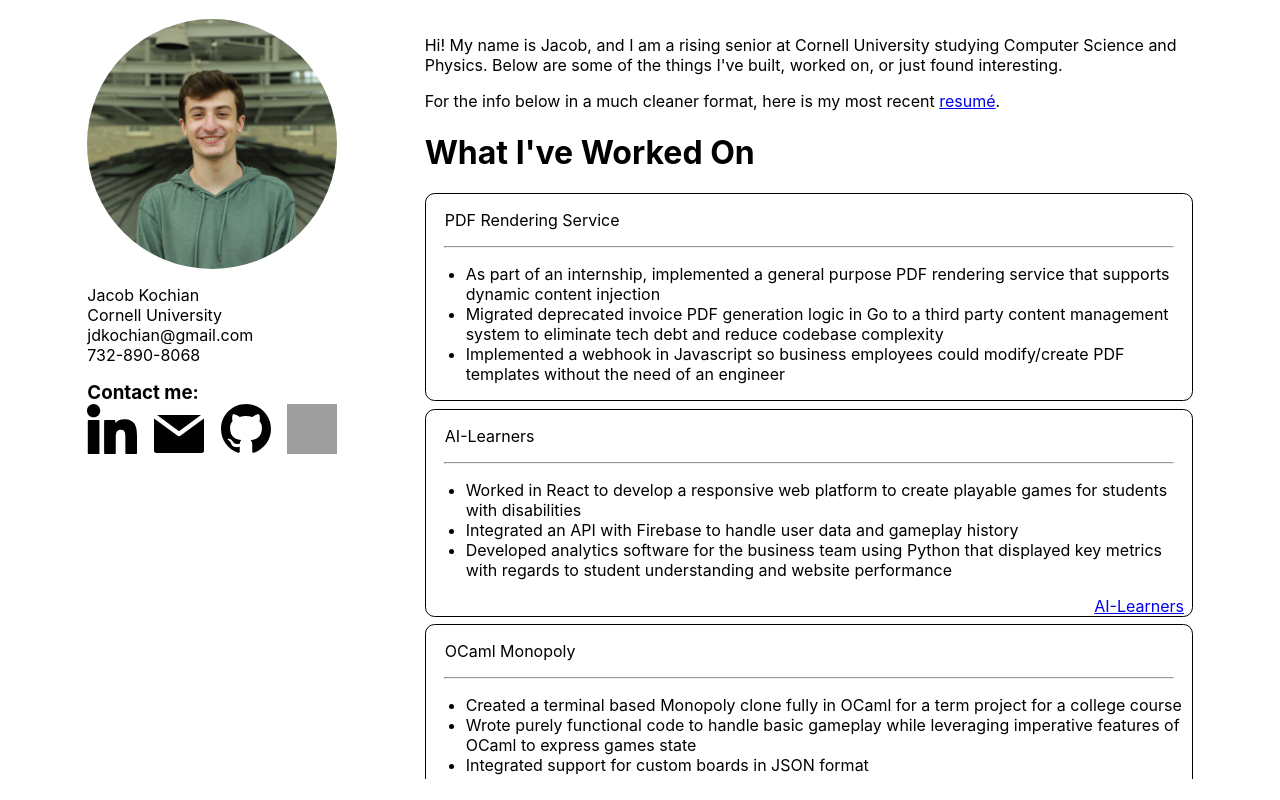
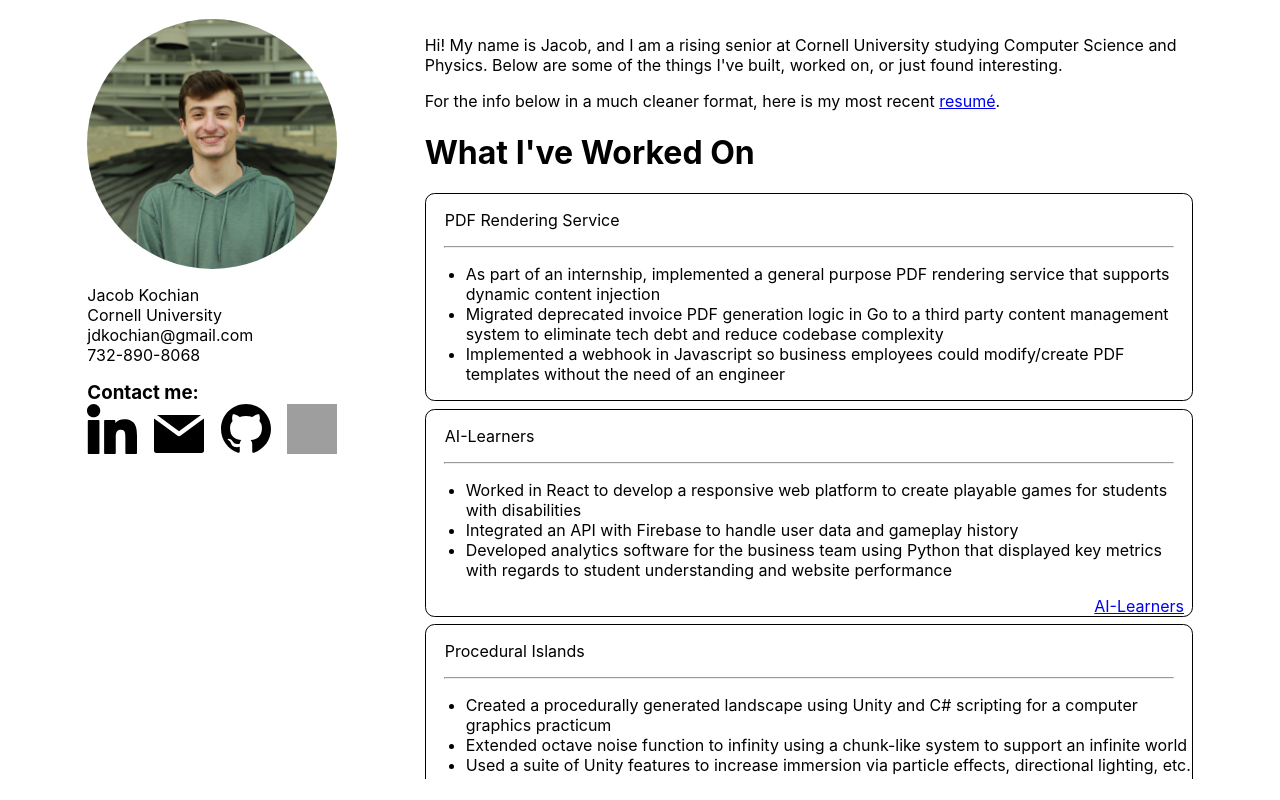
Before and after one commit to jdkochian/jdkochian.github.io, a React (Create React App) app: page / in a window 1280 px wide. Built offline with nearby package versions, Linux system fonts and the light colour scheme; grey boxes are pictures that could not be loaded.

Commit message:
Update resume and add graphics project

```diff
--- a/src/App.js
+++ b/src/App.js
@@ -48,13 +48,13 @@ function App() {
             link = {"https://www.ai-learners.com"}
             linkText={'AI-Learners'}/>
           <ContentCard
-            title="OCaml Monopoly"
+            title="Procedural Islands"
             bullets = {[
-              "Created a terminal based Monopoly clone fully in OCaml for a term project for a college course",
-              "Wrote purely functional code to handle basic gameplay while leveraging imperative features of OCaml to express games state",
-              "Integrated support for custom boards in JSON format"
+              "Created a procedurally generated landscape using Unity and C# scripting for a computer graphics practicum",
+              "Extended octave noise function to infinity using a chunk-like system to support an infinite world",
+              "Used a suite of Unity features to increase immersion via particle effects, directional lighting, etc."
             ]}
-            link = {'https://www.github.com/ckdesir/Monopoly-Ocaml'}
+            link = {'https://github.com/adamrnasir/cs4621-procedural-islands'}
             linkText = {'GitHub'}/>
         </div>
 
```
Also changed, not shown: 1 other file (tests, documents, lock files or other folders).
